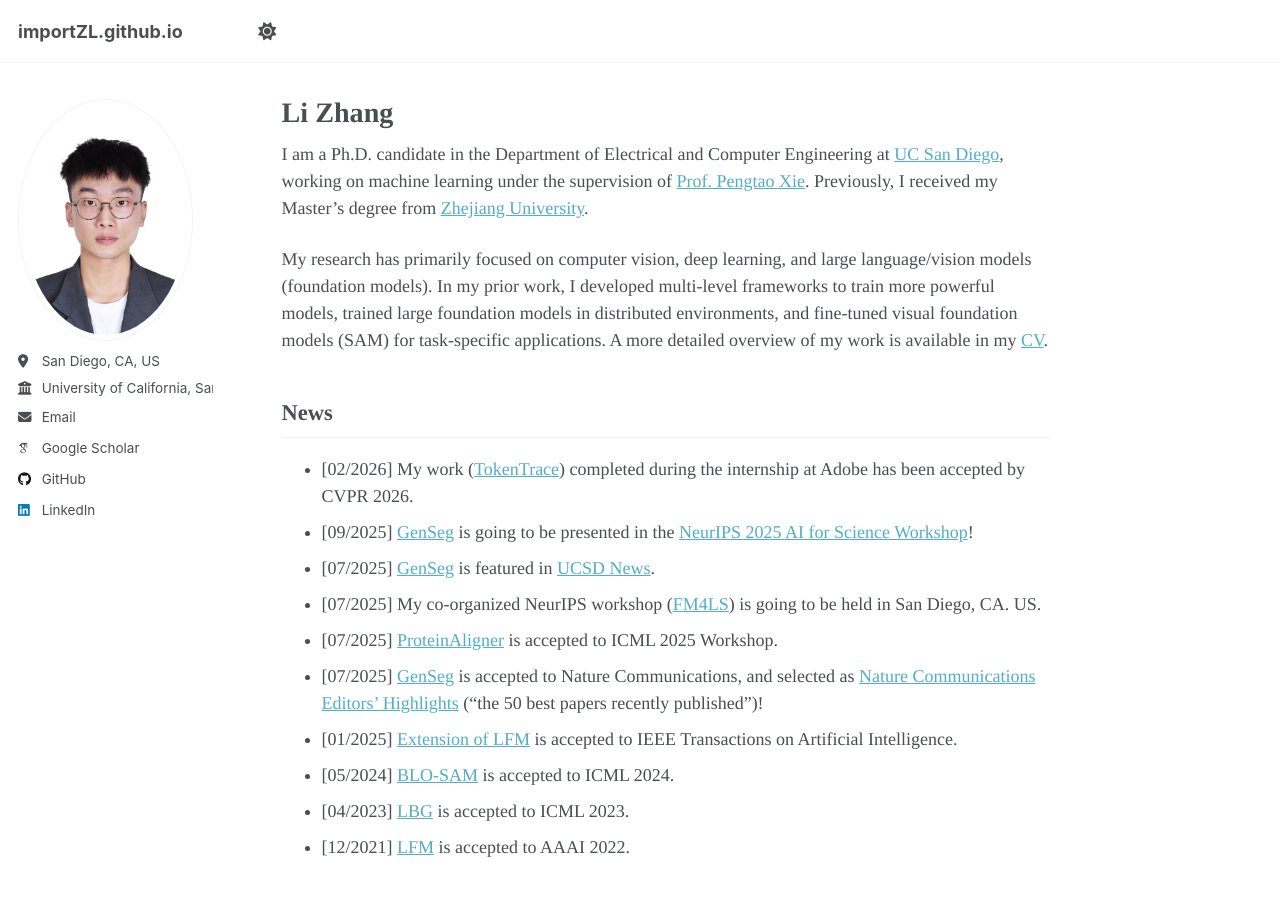
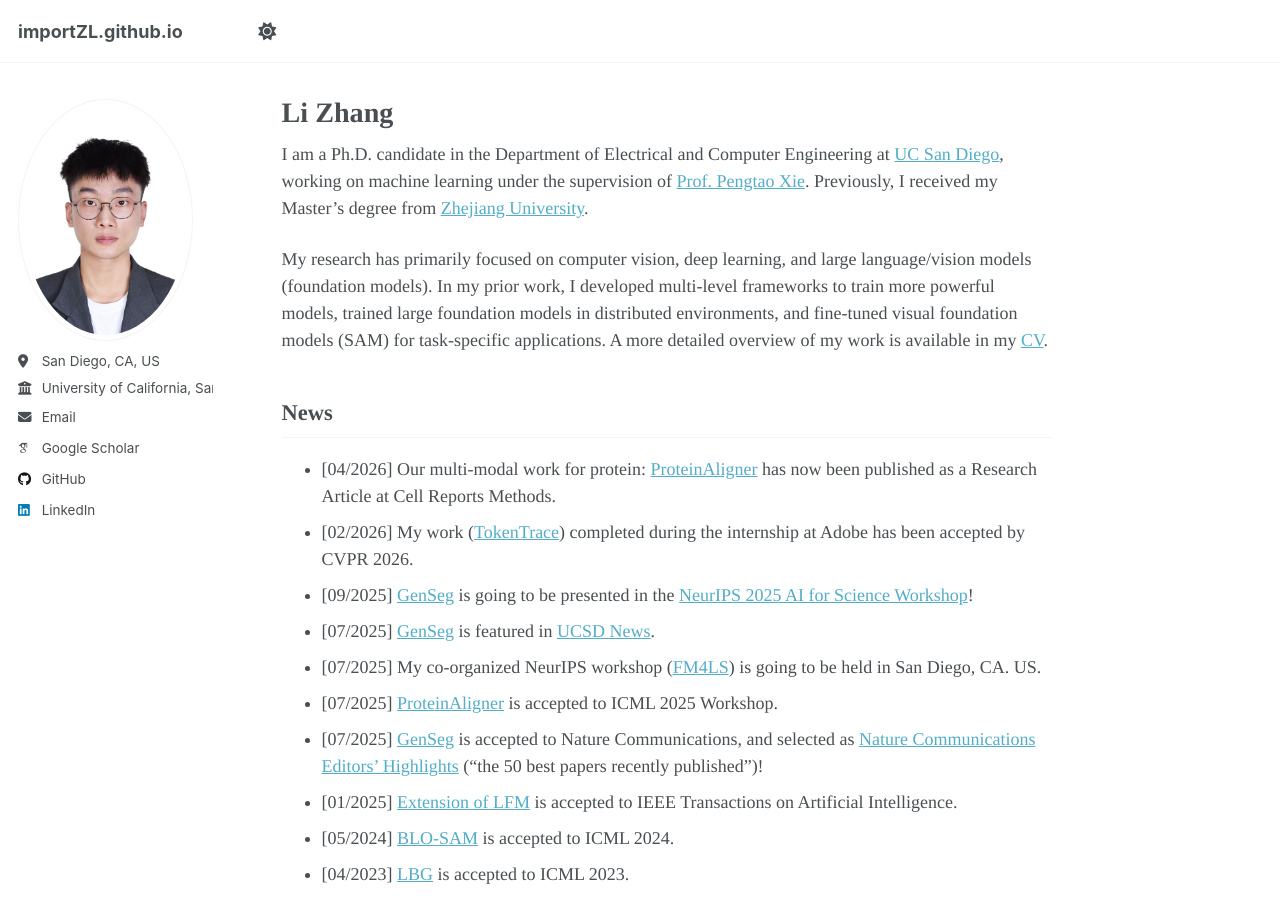
Before and after one commit to importZL/importZL.github.io, a Jekyll site: the page built from _pages/about.md, in a window 1280 px wide and 900 px high. Built offline with Jekyll 4.4.1, drawn with Linux system fonts in a browser that asks for light colours; some web fonts are replaced; a script that is not in the unit is left out.

Commit message:
Update about.md

```diff
--- a/_pages/about.md
+++ b/_pages/about.md
@@ -16,8 +16,8 @@ My research has primarily focused on computer vision, deep learning, and large l
 
 News
 ------
+- [04/2026] Our multi-modal work for protein: [ProteinAligner]([https://www.biorxiv.org/content/10.1101/2024.10.06.616870v1](https://www.cell.com/cell-reports-methods/fulltext/S2667-2375(26)00107-4)) has now been published as a Research Article at Cell Reports Methods.
 - [02/2026] My work ([TokenTrace](https://arxiv.org/abs/2602.19019)) completed during the internship at Adobe has been accepted by CVPR 2026.
-<!-- - [02/2026] Our multi-modal work for protein: [ProteinAligner](https://www.biorxiv.org/content/10.1101/2024.10.06.616870v1) has now been “accepted in principle” as a Research Article at Cell Reports Methods. -->
 - [09/2025] [GenSeg](https://www.nature.com/articles/s41467-025-61754-6) is going to be presented in the [NeurIPS 2025 AI for Science Workshop](https://ai4sciencecommunity.github.io/neurips25.html)!
 - [07/2025] [GenSeg](https://www.nature.com/articles/s41467-025-61754-6) is featured in [UCSD News](https://today.ucsd.edu/story/new-ai-tool-learns-to-read-medical-images-with-far-less-data).
 - [07/2025] My co-organized NeurIPS workshop ([FM4LS](https://nips2025fm4ls.github.io/index.html)) is going to be held in San Diego, CA. US.
```
